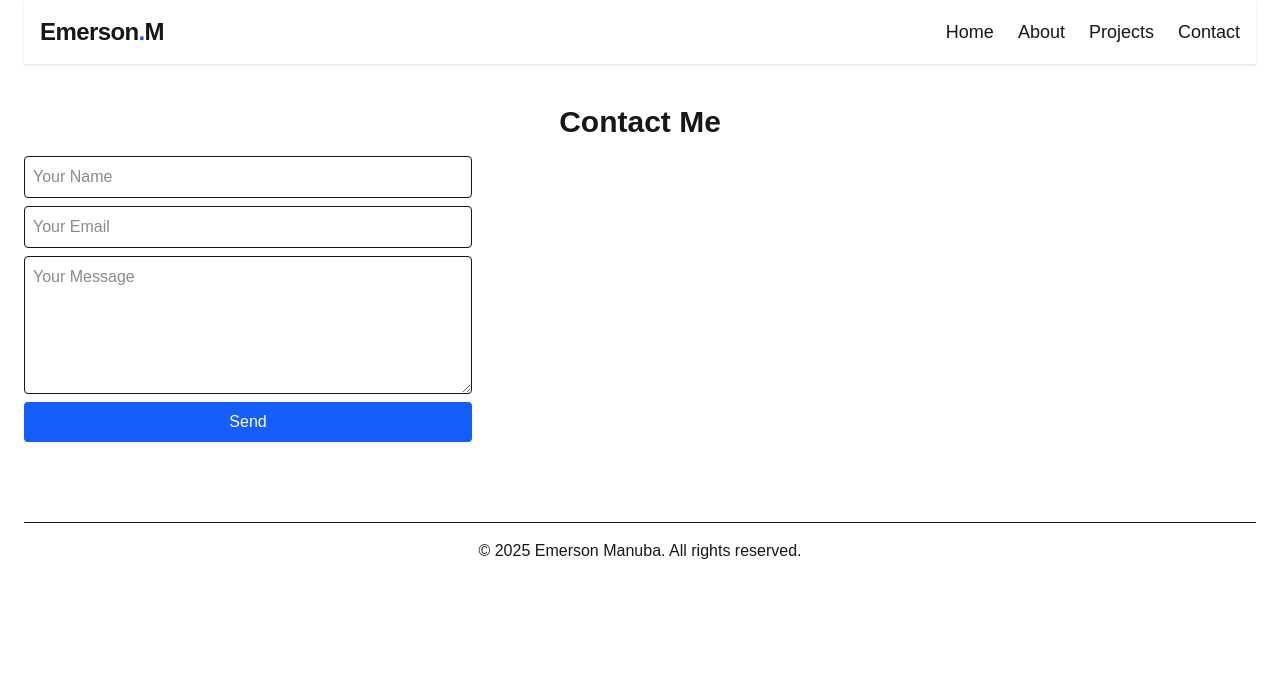
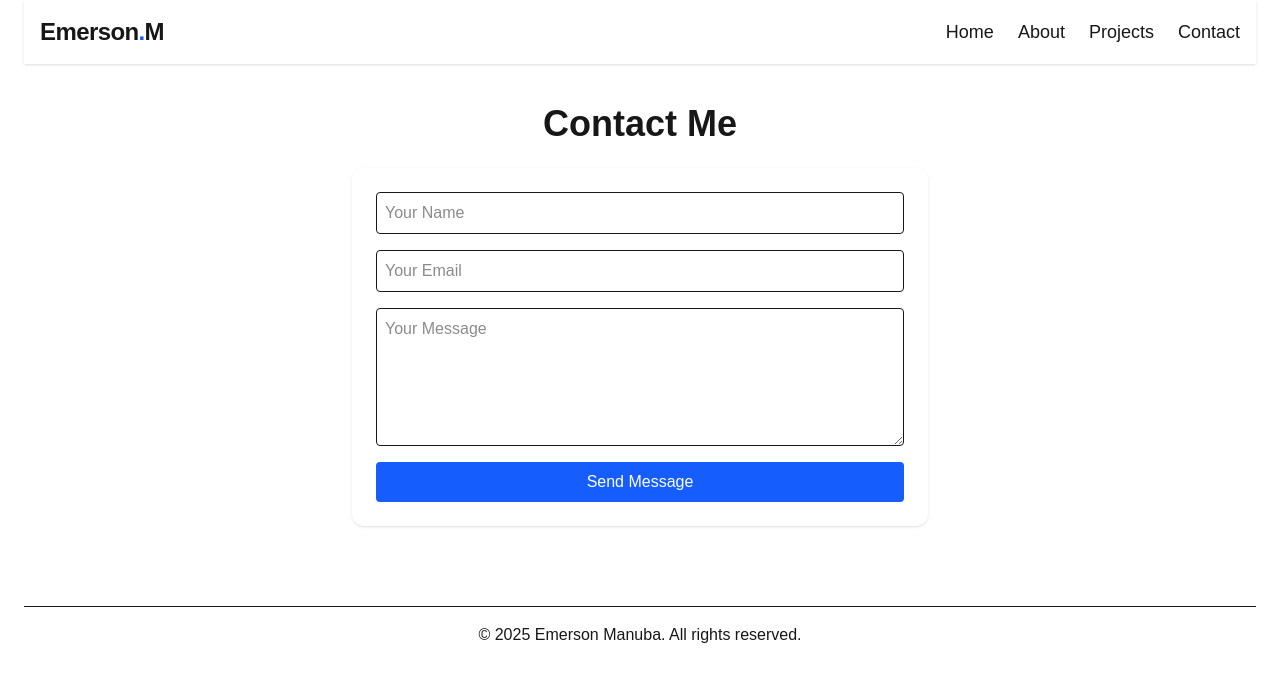
Before and after one commit to emersonmanuba/emersonmanuba.github.io, a Next.js app: page /contact in a window 1280 px wide. Shown: the top 682 px of the page. Built offline with nearby package versions, Linux system fonts and the light colour scheme.

Commit message:
Emailer for contact page is initialize. not yet implemented.

```diff
--- /dev/null
+++ b/app/api/contact/route.tsx
@@ -0,0 +1,28 @@
+import { NextResponse } from "next/server";
+import { Resend } from "resend";
+
+const resend = new Resend(process.env.RESEND_API_KEY);
+
+export async function POST(req: { json: () => any; }) {
+    try {
+        const data = await req.json();
+        const { name, email, message } = data;
+
+        const send = await resend.emails.send({
+            from: "Portfolio Contact <onboarding@resend.dev>",
+            to: process.env.CONTACT_FORM_TO as string,
+            subject: `New message from ${name}`,
+            html: `
+        <h2>New Contact Form Submission</h2>
+        <p><strong>Name:</strong> ${name}</p>
+        <p><strong>Email:</strong> ${email}</p>
+        <p><strong>Message:</strong><br/> ${message}</p>
+      `,
+        });
+
+        return NextResponse.json({ success: true });
+    } catch (error) {
+        console.log(error);
+        return NextResponse.json({ success: false, error });
+    }
+}
--- a/app/contact/page.tsx
+++ b/app/contact/page.tsx
@@ -1,28 +1,92 @@
+"use client";
+
+import { useState } from "react";
+
 export default function Contact() {
+    const [formData, setFormData] = useState({
+        name: "",
+        email: "",
+        message: ""
+    });
+
+    const [status, setStatus] = useState("");
+
+    const handleChange = (e) => {
+        const { name, value } = e.target;
+        setFormData({ ...formData, [name]: value });
+    };
+
+    const handleSubmit = async (e) => {
+        e.preventDefault();
+        try {
+            const response = await fetch("/api/contact", {
+                method: "POST",
+                headers: {
+                    "Content-Type": "application/json",
+                },
+                body: JSON.stringify(formData),
+            });
+
+            const result = await response.json();
+
+            if (result.success) {
+                setStatus("Message sent successfully!");
+                setFormData({ name: "", email: "", message: "" });
+            } else {
+                setStatus("Failed to send message.");
+            }
+        } catch (error) {
+            setStatus("An error occurred. Please try again.");
+        }
+    };
+
     return (
-        <section className="text-center">
-            <h1 className="text-3xl font-bold mb-4">Contact Me</h1>
+        <section className="max-w-xl mx-auto text-center">
+            <h1 className="text-4xl font-bold mb-6">Contact Me</h1>
 
-            <form className="flex flex-col gap-2 max-w-md">
+            <form
+                onSubmit={handleSubmit}
+                className="flex flex-col gap-4 bg-white dark:bg-gray-800 p-6 rounded-xl shadow"
+            >
                 <input
                     type="text"
                     placeholder="Your Name"
+                    required
+                    value={formData.name}
+                    onChange={(e) => setFormData({ ...formData, name: e.target.value })}
                     className="border p-2 rounded"
                 />
                 <input
                     type="email"
                     placeholder="Your Email"
+                    required
+                    value={formData.email}
+                    onChange={(e) => setFormData({ ...formData, email: e.target.value })}
                     className="border p-2 rounded"
                 />
                 <textarea
                     placeholder="Your Message"
                     rows={5}
+                    required
+                    value={formData.message}
+                    onChange={(e) => setFormData({ ...formData, message: e.target.value })}
                     className="border p-2 rounded"
                 />
-                <button className="bg-blue-600 text-white p-2 rounded">
-                    Send
+                <button
+                    type="submit"
+                    disabled={status === "loading"}
+                    className="bg-blue-600 text-white p-2 rounded">
+                    {status === "loading" ? "Sending..." : "Send Message"}
                 </button>
             </form>
+            {status == "Message sent successfully!" && (<p className="mt-4 text-green-600">{status}</p>
+            )}
+            {status == "Failed to send message." && (
+                <p className="mt-4 text-red-600">{status}</p>
+            )}
+            {status == "An error occurred. Please try again." && (
+                <p className="mt-4 text-red-600">{status}</p>
+            )}
         </section>
     );
 }
--- a/package.json
+++ b/package.json
@@ -11,7 +11,8 @@
   "dependencies": {
     "next": "16.0.7",
     "react": "19.2.0",
-    "react-dom": "19.2.0"
+    "react-dom": "19.2.0",
+    "resend": "^6.6.0"
   },
   "devDependencies": {
     "@tailwindcss/postcss": "^4",
```
Also changed, not shown: 1 other file (tests, documents, lock files or other folders).
